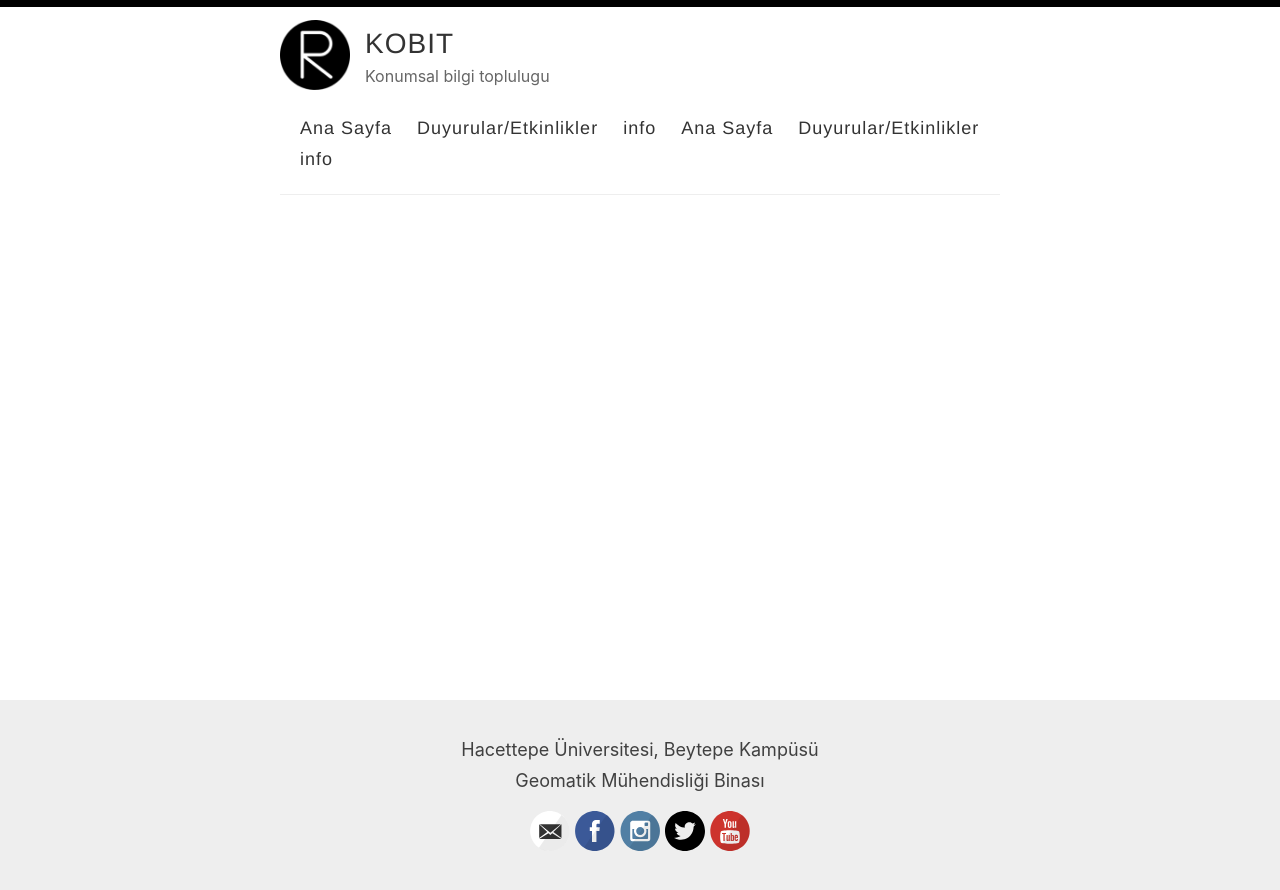
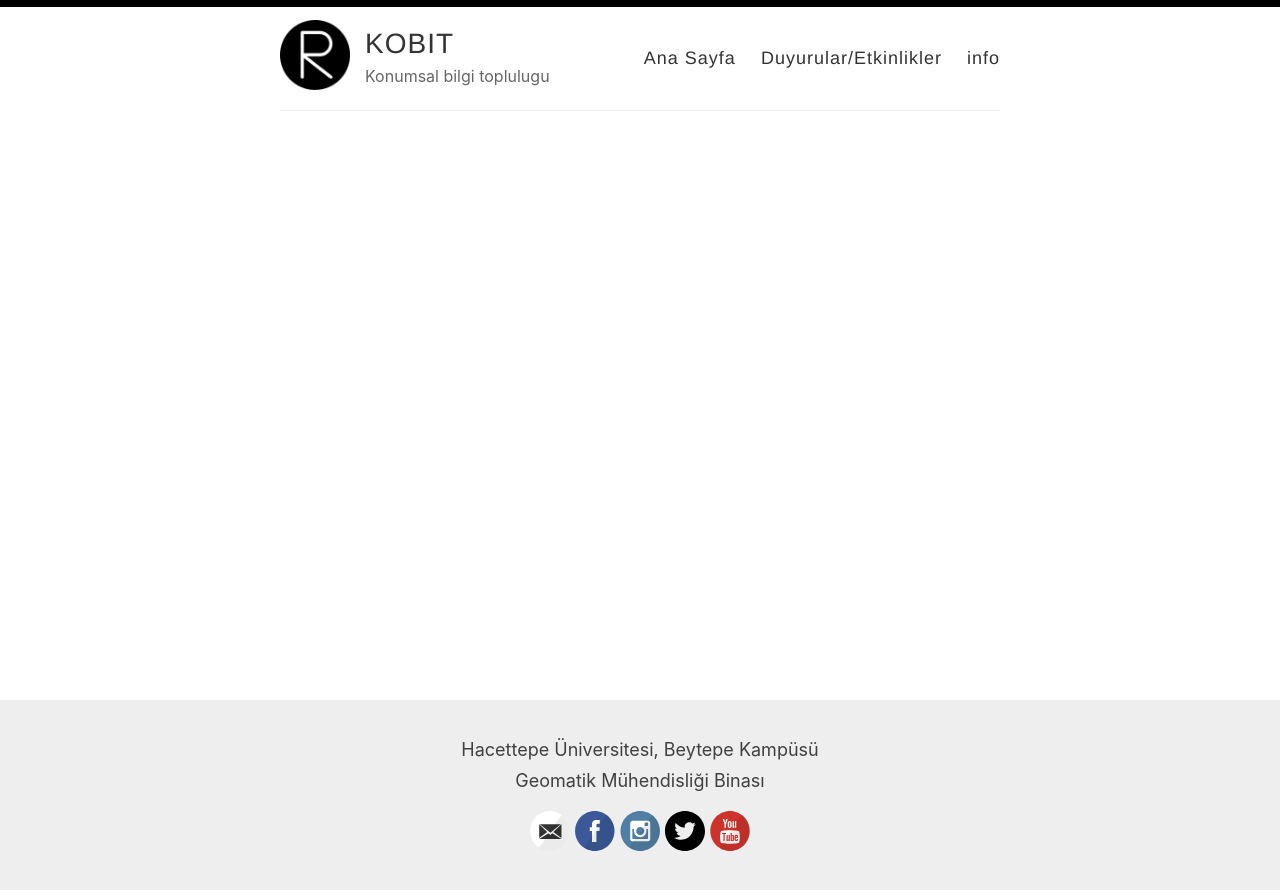
Before and after one commit to kabarmaz/kabarmaz, a Jekyll site: the page built from index.html, in a window 1280 px wide. Shown: the top 890 px of the page. Built offline with Jekyll 4.4.1, drawn with Linux system fonts in a browser that asks for light colours; the list of posts is cut into pages by our own code.

Commit message:
Update default.html

```diff
--- a/_layouts/default.html
+++ b/_layouts/default.html
@@ -31,9 +31,6 @@
               <a href="{{ site.baseurl }}/">Ana Sayfa</a>
               <a href="{{ site.baseurl }}/duyurular">Duyurular/Etkinlikler</a>
               <a href="{{ site.baseurl }}/Biz kimiz?">info</a>
-              <a href="{{ site.baseurl }}/">Ana Sayfa</a>
-              <a href="{{ site.baseurl }}/duyurular">Duyurular/Etkinlikler</a>
-              <a href="{{ site.baseurl }}/Biz kimiz?">info</a>
             </nav>
           </header>
         </div>
```
